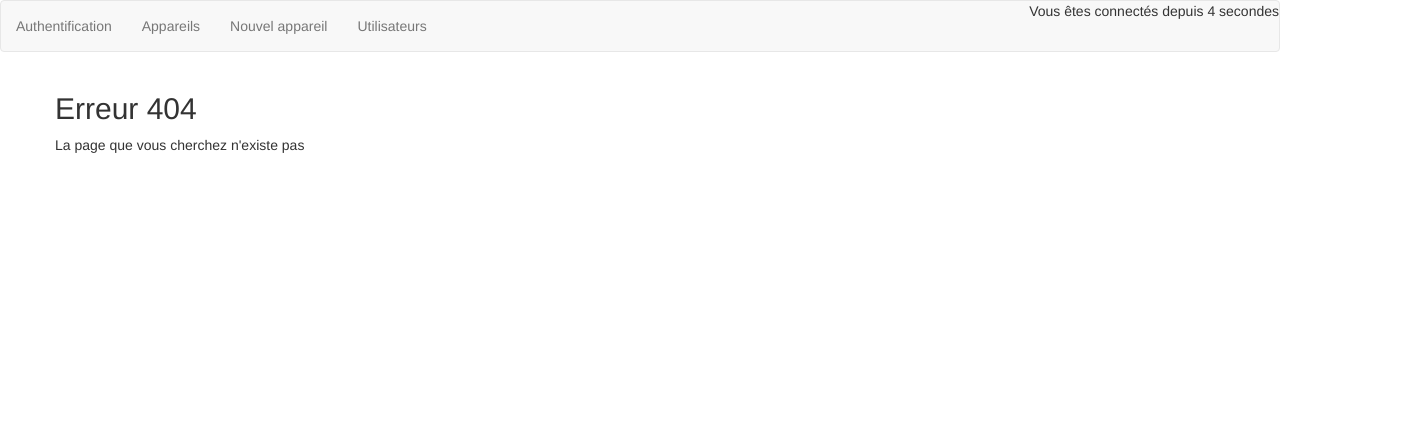
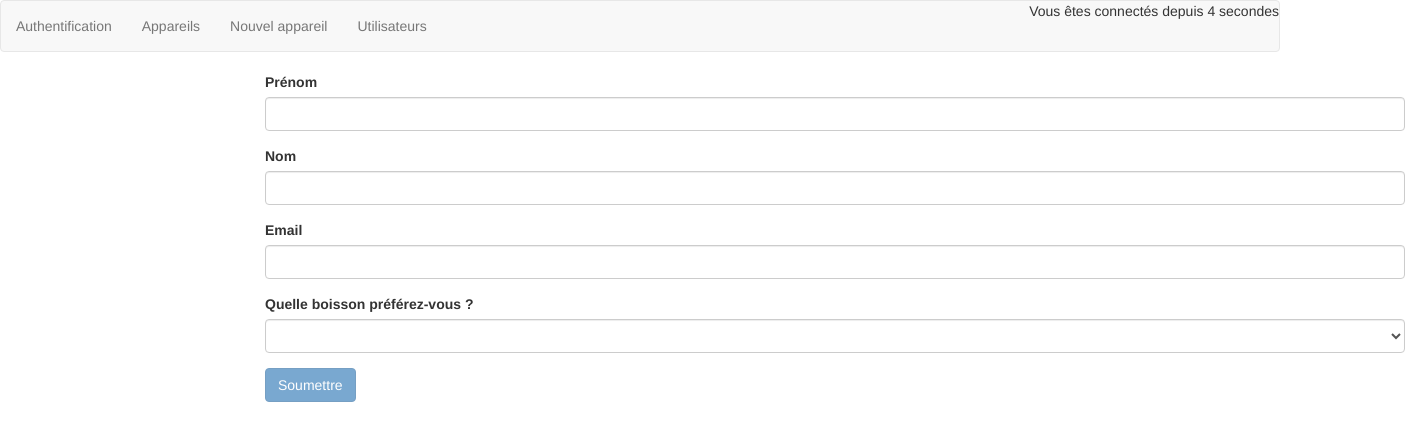
Before and after one commit to tdevilleduc/ocr-angular, an Angular app: page /new-user in a window 1280 px wide. Before the commit this address led to /not-found. Shown: the top 440 px of the page, 1420 px wide, since content can reach past the window. Built offline with nearby package versions, Linux system fonts and the light colour scheme.

Commit message:
[feat] chap13; ajout du component new-user permettant d'ajouter un user; on utilise le formulaire reactive, avec l'objet validators

```diff
--- a/src/app/app.module.ts
+++ b/src/app/app.module.ts
@@ -17,6 +17,7 @@
 import { EditAppareilComponent } from './edit-appareil/edit-appareil.component';
 import { UserListComponent } from './user-list/user-list.component';
 import { UserService } from './services/user.service';
+import { NewUserComponent } from './new-user/new-user.component';
 
 const appRoutes: Routes = [
   { path: 'appareils', canActivate: [AuthGuard], component: AppareilViewComponent },
@@ -24,6 +25,7 @@
   { path: 'edit', canActivate: [AuthGuard], component: EditAppareilComponent },
   { path: 'auth', component: AuthComponent },
   { path: 'users', component: UserListComponent },
+  { path: 'new-user', component: NewUserComponent },
   { path: '', component: AuthComponent },
   { path: 'not-found', component: FourOhFourComponent },
   // laisser obligatoirement l'entrée ** à la fin
@@ -40,7 +42,8 @@
     SingleAppareilComponent,
     FourOhFourComponent,
     EditAppareilComponent,
-    UserListComponent
+    UserListComponent,
+    NewUserComponent
   ],
   imports: [
     BrowserModule,
--- /dev/null
+++ b/src/app/new-user/new-user.component.html
@@ -0,0 +1,24 @@
+<div class="col-sm-12 col-sm-offset-2">
+  <form [formGroup]="userForm" (ngSubmit)="onSubmitForm()">
+    <div class="form-group">
+      <label for="firstName">Prénom</label>
+      <input type="text" class="form-control" id="firstName" formControlName="firstName">
+    </div>
+    <div class="form-group">
+      <label for="lastName">Nom</label>
+      <input type="text" class="form-control" id="lastName" formControlName="lastName">
+    </div>
+    <div class="form-group">
+      <label for="email">Email</label>
+      <input type="text" class="form-control" id="email" formControlName="email">
+    </div>
+    <div class="form-group">
+      <label for="drinkPreference">Quelle boisson préférez-vous ?</label>
+      <select id="drinkPreference" class="form-control" formControlName="drinkPreference">
+        <option value="Coca">Coca</option>
+        <option value="Pepsi">Pepsi</option>
+      </select>
+    </div>
+    <button class="btn btn-primary" type="submit" [disabled]="userForm.invalid">Soumettre</button>
+  </form>
+</div>
--- /dev/null
+++ b/src/app/new-user/new-user.component.ts
@@ -0,0 +1,45 @@
+import { Component, OnInit } from '@angular/core';
+import { FormGroup, FormBuilder, Validators } from '@angular/forms';
+import { UserService } from '../services/user.service';
+import { Router } from '@angular/router';
+import { User } from '../models/user.model';
+
+@Component({
+  selector: 'app-new-user',
+  templateUrl: './new-user.component.html',
+  styleUrls: ['./new-user.component.scss']
+})
+export class NewUserComponent implements OnInit {
+
+  userForm: FormGroup;
+
+  constructor(private formBuilder: FormBuilder,
+              private userService: UserService,
+              private router: Router) { }
+
+  ngOnInit() {
+    this.initForm();
+  }
+
+  initForm() {
+    this.userForm = this.formBuilder.group({
+      firstName: ['', Validators.required],
+      lastName: [, Validators.required],
+      email: ['', [Validators.required, Validators.email]],
+      drinkPreference: ['', Validators.required]
+    });
+  }
+
+  onSubmitForm() {
+    const formValue = this.userForm.value;
+    const newUser = new User(
+      formValue['firstName'],
+      formValue['lastName'],
+      formValue['email'],
+      formValue['drinkPreference']
+    );
+    this.userService.addUser(newUser);
+    this.router.navigate(['/users']);
+  }
+
+}
--- a/src/app/user-list/user-list.component.html
+++ b/src/app/user-list/user-list.component.html
@@ -1,3 +1,4 @@
+<a routerLink="/new-user">Nouvel utilisateur</a>
 <ul class="list-group">
   <li class="list-group-item" *ngFor="let user of users">
     <h3>{{ user.firstName }} {{ user.lastName }}</h3>
```
Also changed, not shown: src/app/new-user/new-user.component.scss (added).
